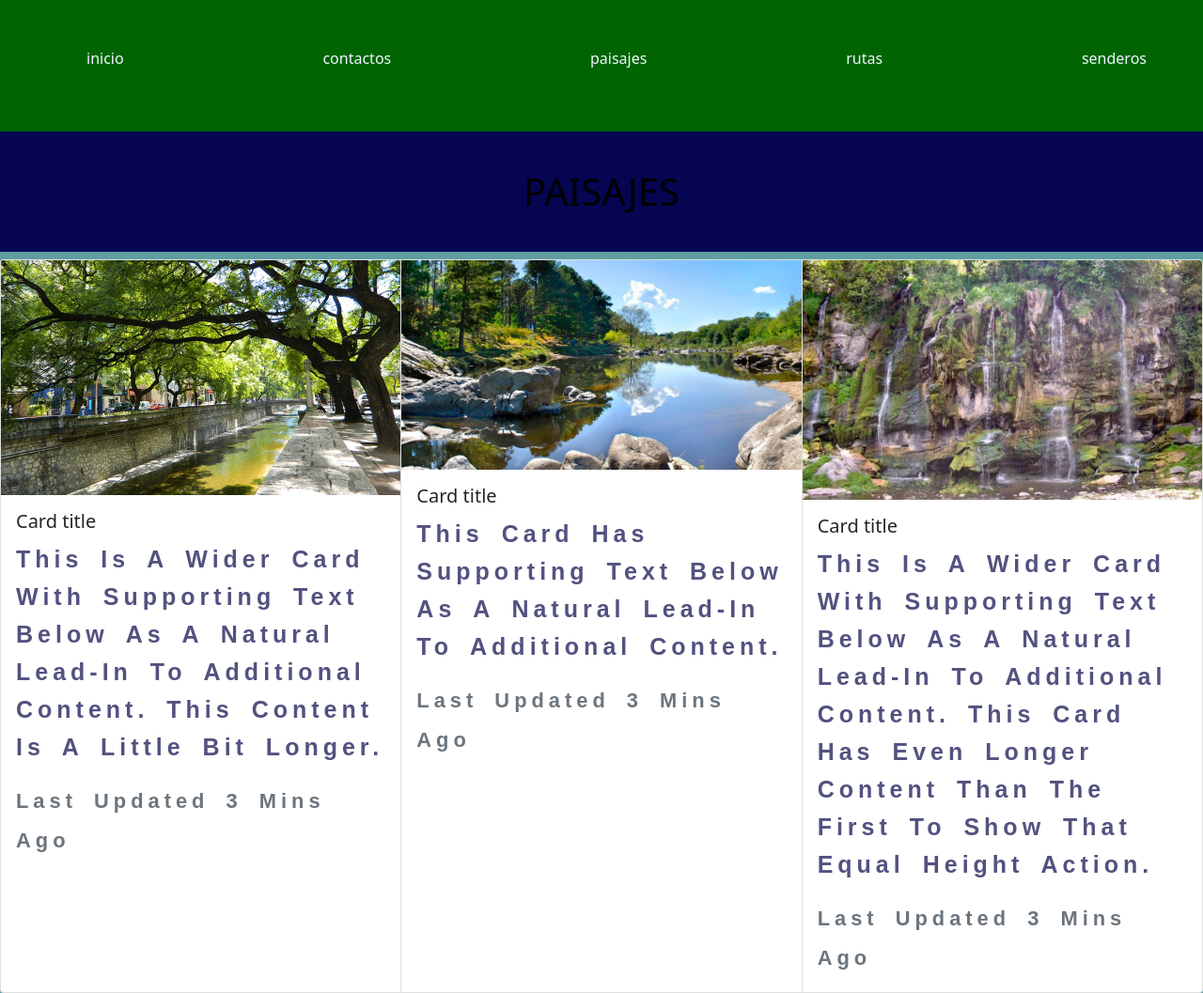
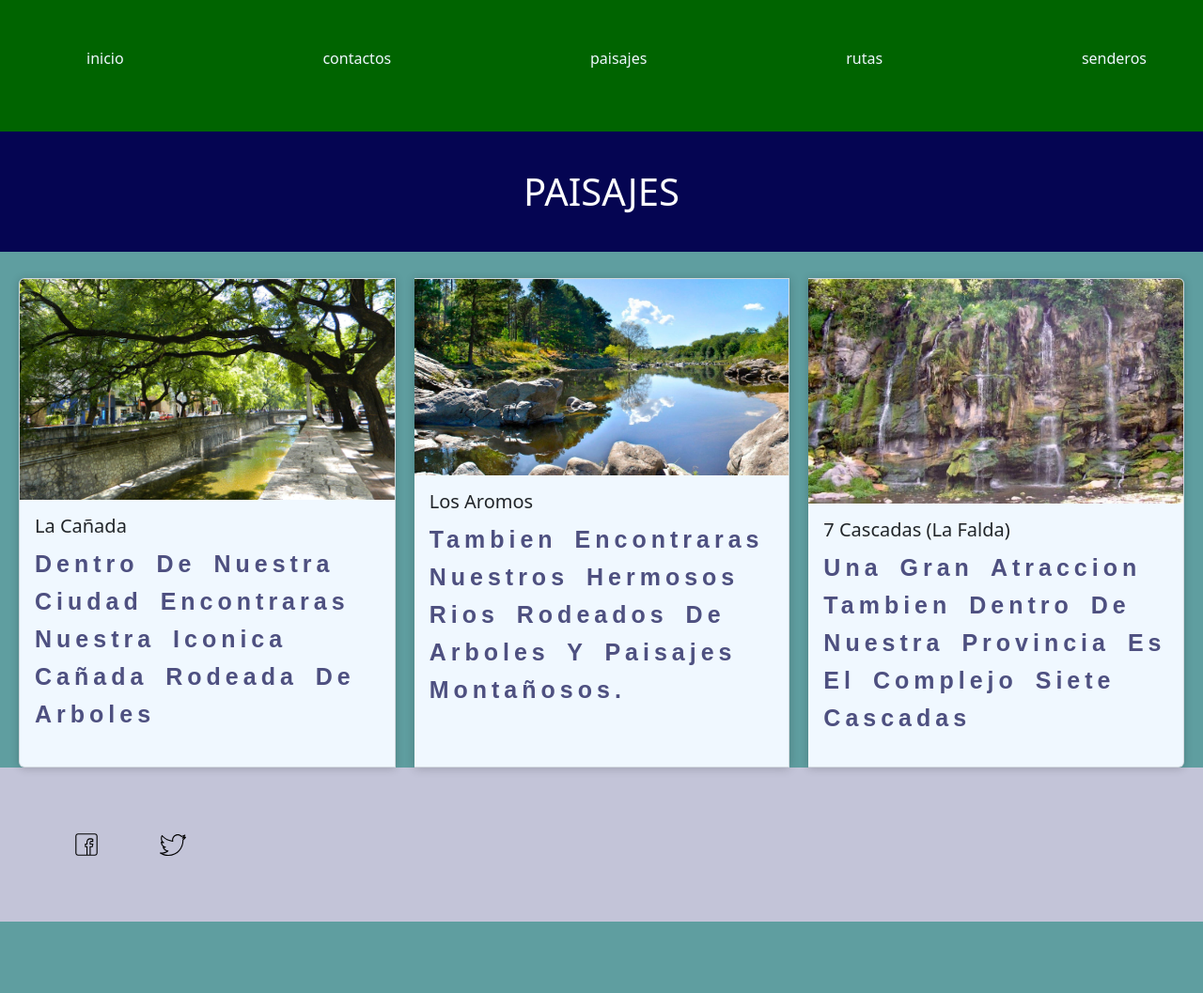
Before and after one commit to sergio8a2022/trek-cba, a plain HTML site: page section/paisajes.html in a window 1280 px wide. Shown: the top 1057 px of the page at 94% size. After the commit the page ends 981 px from the top, so only its background shows below. Drawn offline with nearby package versions, Linux system fonts and the light colour scheme.

Commit message:
se agregaron animaciones al proyecto y se utilizo boostrap

```diff
--- a/css/style.css
+++ b/css/style.css
@@ -50,7 +50,7 @@ img{
 }
 
 h1{
-    color: black;
+    color: rgb(255, 255, 255);
     padding: 40px;
     text-align: center;
 }
@@ -92,10 +92,26 @@ h1{
     width: 100%;
     display: flex;
 }
+.card{
+    width: 100%;
+    margin: 20px;
+    border-radius: 6px;
+    overflow: hidden;
+    background-color: aliceblue;
+    box-shadow: 0px 1px 10px rgba(0,0,0,0.2);
+    cursor: default;
+    transition: all 400ms ease;
+}
+.card:hover{
+    box-shadow: 5px 5px 20px rgba(0,0,0,0.4);
+transform: translateY(-3%);
+}
+
 .imgsenderos{
-    height: 600px;
-    width: 60%;
+    width: 100%;
     display: flex;
+    max-width: 1100px;
+
 }
 H3{
     background-color: orangered;
@@ -104,15 +120,3 @@ H3{
     height:20px;
     width: 100%;
 }
-.box-paisajes{
-    display: flex;
-    height: 600px;
-    width: 30%;
-}
-.box-paisajes:hover{
-    transform: scale(1);
-    transition-property: all;
-    transition-duration: 3s;
-
-
-}
--- a/section/paisajes.html
+++ b/section/paisajes.html
@@ -31,31 +31,30 @@
         </nav>
     </header>
     <h1>PAISAJES</h1>
+
     <div class="card-group">
         <div class="card">
             <img src="../image/la cañada.png" class="card-img-top" alt="...">
             <div class="card-body">
-                <h5 class="card-title">Card title</h5>
-                <p class="card-text">This is a wider card with supporting text below as a natural lead-in to additional
-                    content. This content is a little bit longer.</p>
-                <p class="card-text"><small class="text-muted">Last updated 3 mins ago</small></p>
+                <h5 class="card-text">La Cañada</h5>
+                <p class="card-text">Dentro de nuestra ciudad encontraras nuestra iconica cañada rodeada de arboles</p>
+                <p class="card-text"><small class="text-muted"></small></p>
             </div>
         </div>
         <div class="card">
             <img src="../image/rio con piedras.jpg" class="card-img-top" alt="...">
             <div class="card-body">
-                <h5 class="card-title">Card title</h5>
-                <p class="card-text">This card has supporting text below as a natural lead-in to additional content.</p>
-                <p class="card-text"><small class="text-muted">Last updated 3 mins ago</small></p>
+                <h5 class="card-title">Los Aromos</h5>
+                <p class="card-text">Tambien encontraras nuestros hermosos rios rodeados de arboles y paisajes montañosos.</p>
+                <p class="card-text"><small class="text-muted"></small></p>
             </div>
         </div>
         <div class="card">
             <img src="../image/Cordoba-Valle-7 cascadas.jpeg" class="card-img-top" alt="...">
             <div class="card-body">
-                <h5 class="card-title">Card title</h5>
-                <p class="card-text">This is a wider card with supporting text below as a natural lead-in to additional
-                    content. This card has even longer content than the first to show that equal height action.</p>
-                <p class="card-text"><small class="text-muted">Last updated 3 mins ago</small></p>
+                <h5 class="card-title">7 Cascadas (La Falda)</h5>
+                <p class="card-text">Una gran atraccion tambien dentro de nuestra provincia es el complejo siete cascadas</p>
+                <p class="card-text"><small class="text-muted"></small></p>
             </div>
         </div>
     </div>
```
Also changed, not shown: section/rutas.html (+4 -2 lines), section/senderos.html (+5 -4 lines).
